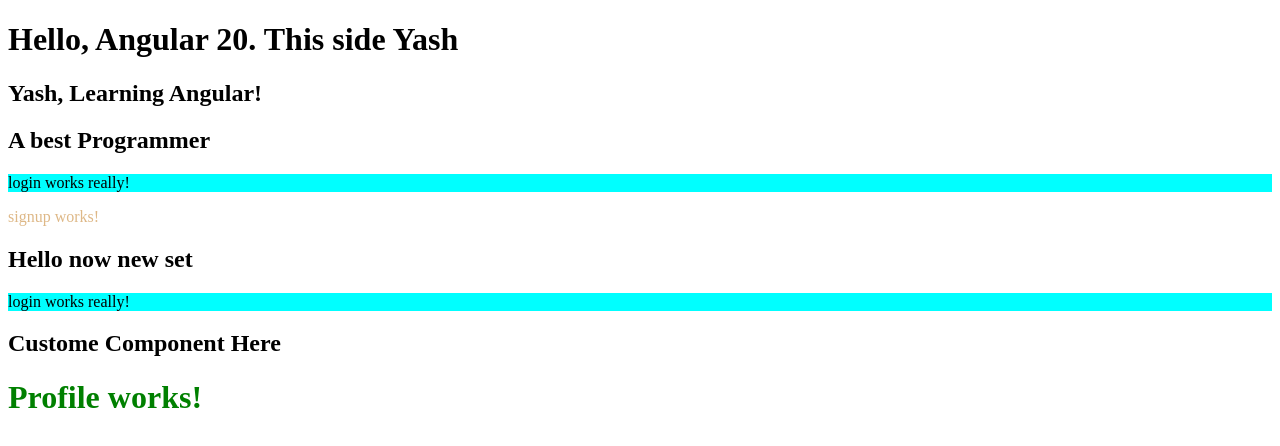
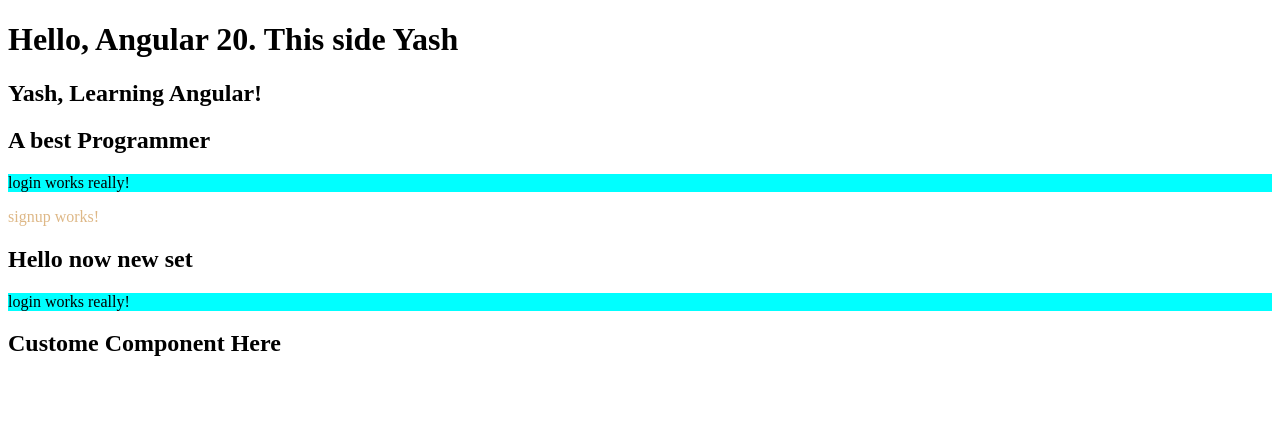
Before and after one commit to yashkmuar/Angular-Learn, an Angular app: page / in a window 1280 px wide. Shown: the top 446 px of the page. Built offline with nearby package versions, Linux system fonts and the light colour scheme.

Commit message:
Custom Component Profile html and css files are added

```diff
--- a/src/app/profile/profile.ts
+++ b/src/app/profile/profile.ts
@@ -2,8 +2,10 @@
 
 @Component({
     selector: 'app-profile',
-    template:'<h1>Profile works!</h1>',
-    styles:'h1{color: green}'
+    //template:'<h1>Profile works!</h1>',
+    //styles:'h1{color: green}'
+    templateUrl:'./profile.html',
+    styleUrl:'./profile.css'
 })
 
 export class Profile{
```
Also changed, not shown: src/app/profile/profile.css (added), src/app/profile/profile.html (added).
